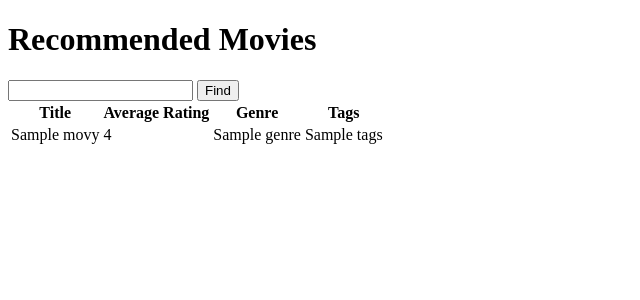
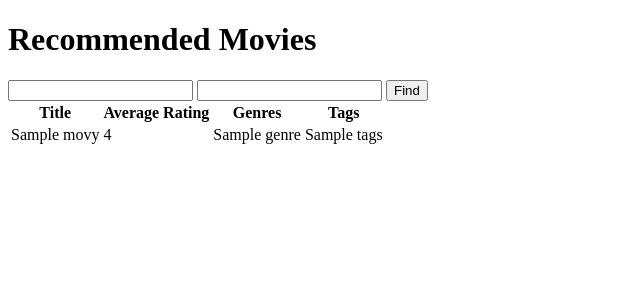
Before and after one commit to poonlucas/CS564, a Flask app: template templates/recommendmovie.html in a window 1280 px wide. Shown: the top 300 px of the page, without its empty margins (0-640 px from the left). Run offline with Flask 3, Linux system fonts and the light colour scheme; the template is opened without the code that fills it: most values are stand-ins (such as "Sample title", 1, 10 or a date in 2020); parts of the project's set-up code (start-up, migrations or seed data) failed here and were passed over.

Commit message:
recommendmovie

```diff
--- a/app.py
+++ b/app.py
@@ -35,10 +35,11 @@ def create_app():
     @app.route('/get-movie-recommendation', methods=['GET'])
     def get_movie_recommendation():
         genre = request.args.get('genre')
-        sql = f'''
-        SELECT top_movies.title, top_movies.average_rating, top_movies.genre_name, t.tag_name
+        tag = request.args.get('tag')
+
+        sql = f'''SELECT top_movies.title, top_movies.average_rating, g.genre_name, t.tag_name
         FROM (
-            SELECT hg.movie_id, avg_ratings.title, avg_ratings.average_rating, g.genre_name
+            SELECT hg.movie_id, avg_ratings.title, avg_ratings.average_rating
             FROM genre g
             JOIN has_genre hg ON g.genre_id = hg.genre_id
             JOIN (
@@ -51,23 +52,28 @@ def create_app():
             ORDER BY average_rating DESC
             LIMIT 10
         ) AS top_movies
+        LEFT JOIN has_genre hg ON top_movies.movie_id = hg.movie_id
+        LEFT JOIN genre g ON hg.genre_id = g.genre_id
         LEFT JOIN user_tags ut ON top_movies.movie_id = ut.movie_id
         LEFT JOIN tags t ON ut.tag_id = t.tag_id
-        ORDER BY top_movies.average_rating DESC;
-        '''
+        ORDER BY top_movies.average_rating DESC;'''
+
         movie_dict = OrderedDict()
         with engine.connect() as conn:
             result = conn.execute(text(sql))
             for row in result:
                 if row[0] not in movie_dict:
-                    movie_dict[row[0]] = (row[1], row[2], [row[3]])
+                    movie_dict[row[0]] = (row[1], [row[2]], [row[3]])
                 else:
-                    _, _, tags = movie_dict[row[0]]
-                    tags.append(row[3])
+                    _, genre, tags = movie_dict[row[0]]
+                    if row[2] not in genre:
+                        genre.append(row[2])
+                    if row[3] not in tags:
+                        tags.append(row[3])
 
         movies = []
         for title, (average_rating, genre, tags) in movie_dict.items():
-            movies.append((title, average_rating, genre, ', '.join(str(tag) for tag in tags)))
+            movies.append((title, average_rating, ', '.join(str(genre) for genre in genre), ', '.join(str(tag) for tag in tags)))
 
         return render_template('recommendmovie.html', movies = movies)
 
--- a/templates/recommendmovie.html
+++ b/templates/recommendmovie.html
@@ -8,6 +8,7 @@
     <h1>Recommended Movies</h1>
     <form action="{{ url_for('get_movie_recommendation')}}" method="get">
         <input name="genre" type="text" id="genre"/>
+        <input name="tag" type="text" id="tag"/>
         <button type="submit">Find</button>
     </form>
 
@@ -17,7 +18,7 @@
             <tr>
                 <th>Title</th>
                 <th>Average Rating</th>
-                <th>Genre</th>
+                <th>Genres</th>
                 <th>Tags</th>
             </tr>
         </thead>
```
